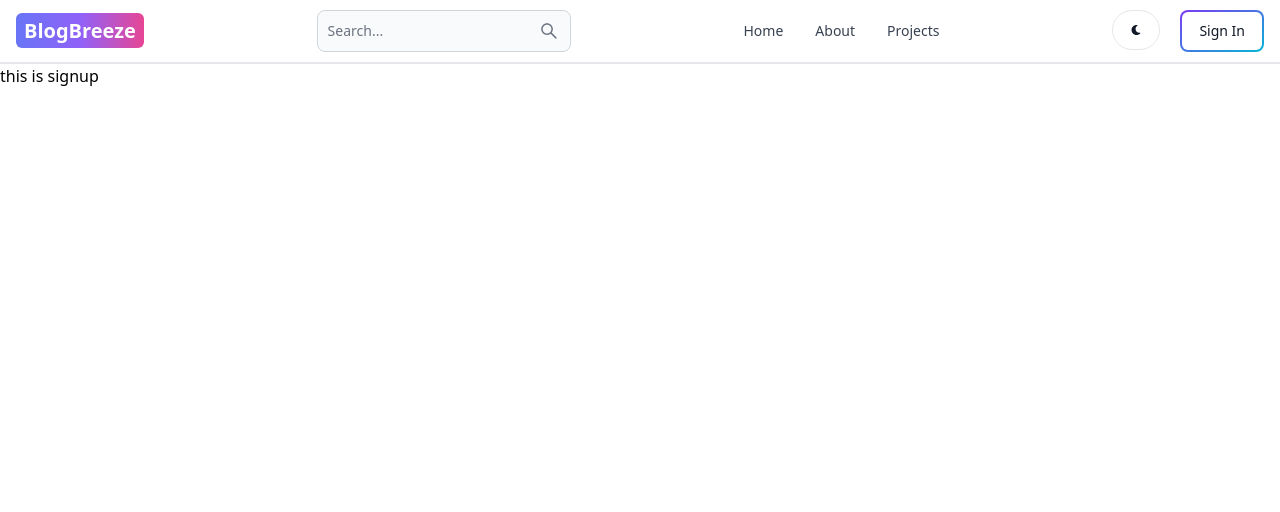
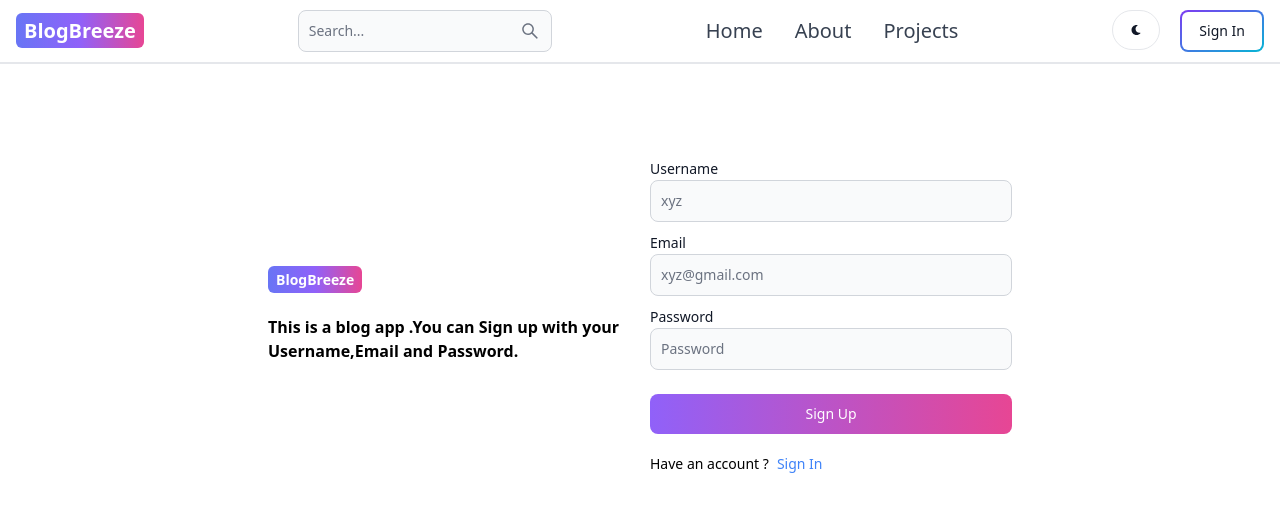
Before and after one commit to darshangodase/MessBuddy, a React (Vite) app in the folder frontend/: page /sign-up in a window 1280 px wide. Shown: the top 512 px of the page. Built offline with nearby package versions, Linux system fonts and the light colour scheme.

Commit message:
sign up ui created

```diff
--- a/frontend/src/components/Header.jsx
+++ b/frontend/src/components/Header.jsx
@@ -14,12 +14,12 @@
           </span>
         </Link>
 
-        <form className="" action="" method="post">
+        <form>
           <TextInput
             type="text"
             placeholder="Search..."
             rightIcon={AiOutlineSearch}
-            className="hidden text-bold lg:inline "
+            className="hidden text-bold lg:inline"
           />
         </form>
 
@@ -39,16 +39,17 @@
 
         <Navbar.Collapse>
           <Navbar.Link active={path==='/'}as={'div'}>
-            <Link to="/">Home</Link>
+            <Link to="/" className="text-xl">Home</Link>
           </Navbar.Link>
           <Navbar.Link active={path==='/about'}as={'div'}>
-            <Link to="/about">About</Link>
+            <Link to="/about"className="text-xl">About</Link>
           </Navbar.Link>
           <Navbar.Link active={path==='/projects'}as={'div'}>
-            <Link to="/projects">Projects</Link>
+            <Link to="/projects"className="text-xl">Projects</Link>
           </Navbar.Link>
         </Navbar.Collapse>
       </Navbar>
+
   );
 }
 
--- a/frontend/src/pages/SignUp.jsx
+++ b/frontend/src/pages/SignUp.jsx
@@ -1,9 +1,44 @@
 import React from 'react'
-
+import {Link} from 'react-router-dom';
+import {Button, Label ,TextInput} from 'flowbite-react';
 function SignUp() {
   return (
-    <div>
-      <h1 className="">this is signup</h1>
+    <div className='min-h-screen mt-20'>
+      <div className="flex  p-3 max-w-3xl mx-auto flex-col md:flex-row md:items-center gap-5">
+           <div className="flex-1">
+            <Link to="/"className=" text-sm text-3xl font-bold dark:text-white">
+              <span className="bg-gradient-to-r from-indigo-500 via-purple-500 to-pink-500 px-2 py-1 rounded-md text-white">
+                 BlogBreeze
+              </span>
+           </Link>
+            <p className=" font-semibold text-md mt-6">
+              This is a blog app .You can Sign up with your Username,Email and Password.
+            </p>
+           </div>
+           <div className=" flex-1">
+                <form className="flex flex-col gap-2 ">
+                  <div>
+                     <Label value="Username"className=""/>
+                     <TextInput type="text" placeholder="xyz" id="username"/>
+                  </div>
+                  <div>
+                     <Label value="Email"className=""/>
+                     <TextInput type="email" placeholder="xyz@gmail.com" id="email"/>
+                  </div>
+                  <div>
+                     <Label value="Password"className=""/>
+                     <TextInput type="password" placeholder="Password" id="password"/>
+                  </div>
+                  <Button type="submit" gradientDuoTone="purpleToPink"className="mt-4">
+                     Sign Up
+                  </Button>
+                </form>
+                <div className="flex gap-2 mt-5 text-sm ">
+                  <span className="">Have an account ? </span>
+                  <Link to='/sign-in' className='text-blue-500' >Sign In</Link>
+                </div>
+           </div>
+      </div>
     </div>
   )
 }
```
Also changed, not shown: 1 other file (tests, documents, lock files or other folders).
